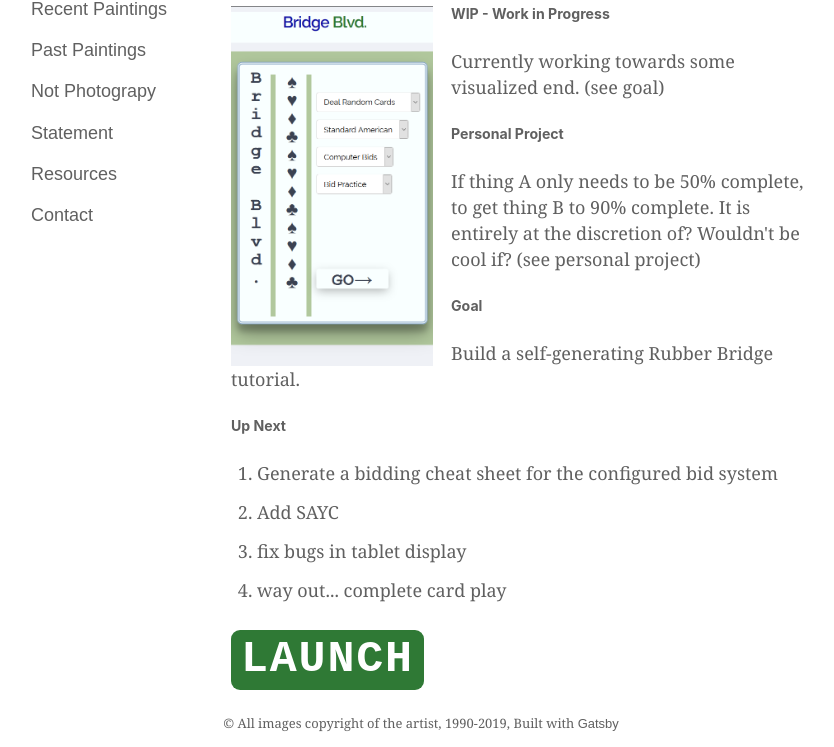
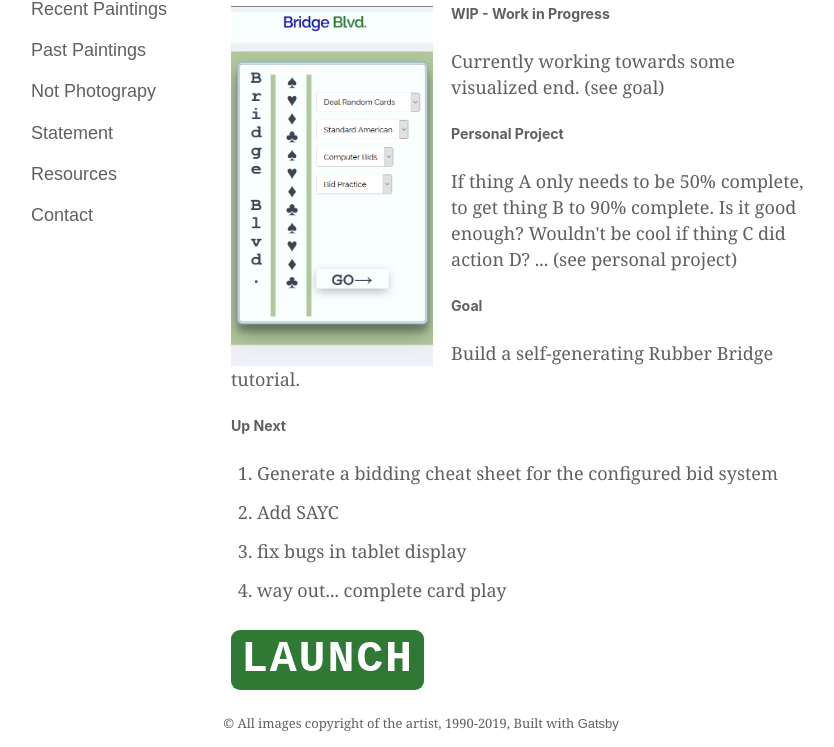
Before and after one commit to deanmccormack/portfolio-blvd, a Gatsby site: page /bridge-blvd in a window 1280 px wide. Shown: the part 133-880 px from the top of the page, without its empty margins (219-1053 px from the left). Built offline with nearby package versions, Linux system fonts and the light colour scheme; Gatsby itself is replaced by a stand-in of ours.

Commit message:
content update

```diff
--- a/src/pages/bridge-blvd.js
+++ b/src/pages/bridge-blvd.js
@@ -21,7 +21,7 @@ const BridgeBlvd = () => (
       <section>
         <h6>Personal Project</h6>
         <p>If thing A only needs to be 50% complete, to get thing B to 90% complete.
-        It is entirely at the discretion of? Wouldn&apos;t be cool if? (see personal project)
+          Is it good enough? Wouldn&apos;t be cool if thing C did action D? ... (see personal project)
         </p>
       </section>
       <section>
```
